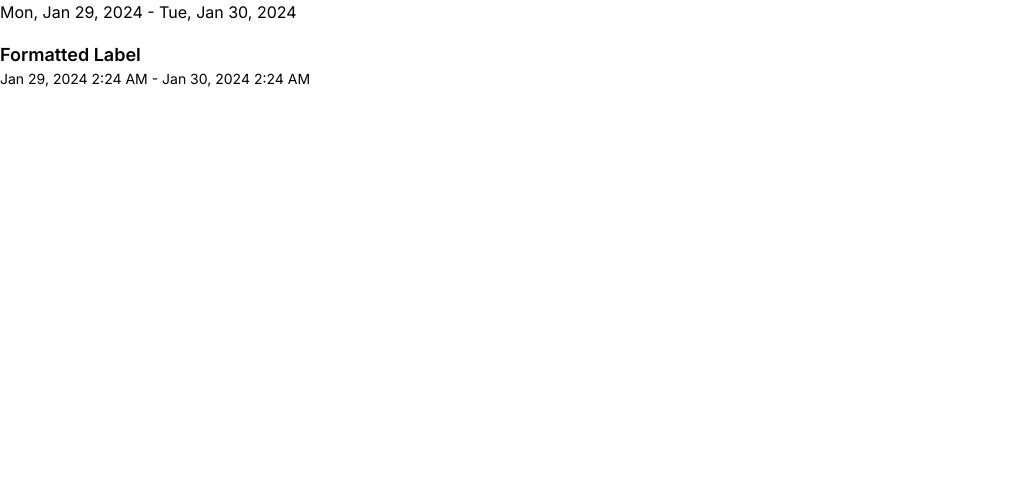
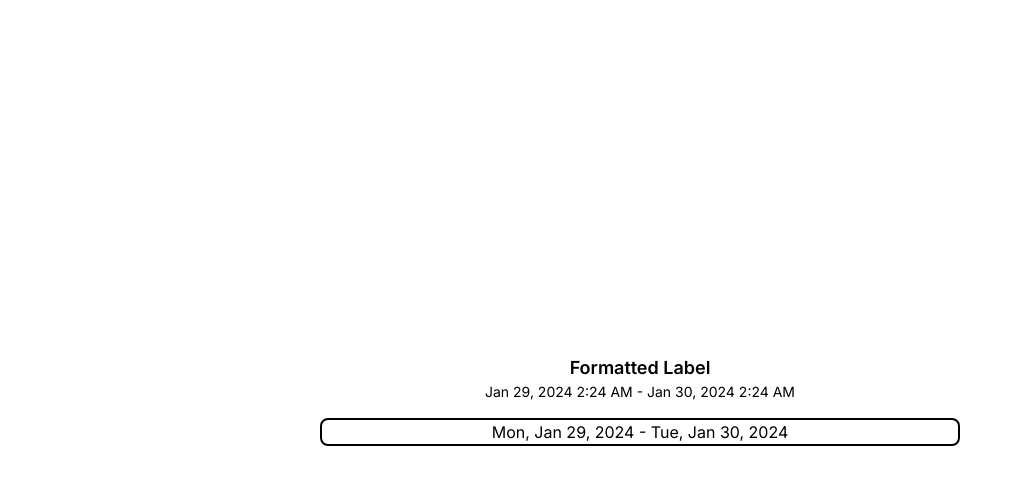
Before and after one commit to FernandoBoza/next-with-mantine, a Next.js app: page / in a window 1280 px wide. Shown: the top 484 px of the page, without its empty margins (0-1023 px from the left). Built offline with nearby package versions, Linux system fonts and the light colour scheme.

Commit message:
Reworked code base

```diff
--- a/app/CustomHooks.tsx
+++ /dev/null
@@ -1,17 +0,0 @@
-import {Dispatch, SetStateAction, useRef, useState} from "react";
-import {format} from "date-fns";
-import {compareAsc} from "date-fns/compareAsc";
-
-const useFormattedState = (initialValue: string[] | Date[]): [string, Dispatch<SetStateAction<string[] | Date[]>>] => {
-    const [state, setState] = useState(initialValue);
-    const isDateValid = (dateStr: Date | string | null) => dateStr && String(new Date(dateStr)) !== 'Invalid Date'
-    const formatForLabel = (dates: Date[] | string[]) => {
-        const sortedDates = [...dates].map(date => new Date(date)).sort(compareAsc);
-        return sortedDates && isDateValid(sortedDates[0]) && isDateValid(sortedDates[1]) ? `${format(sortedDates[0], 'EEE, MMM dd, yyyy')} - ${format(sortedDates[1], 'EEE, MMM dd, yyyy')}` : '';
-    };
-    const formattedState = formatForLabel(state);
-
-    return [formattedState, setState];
-}
-
-export {useFormattedState}
--- a/app/DateTimeRange.tsx
+++ b/app/DateTimeRange.tsx
@@ -1,16 +1,9 @@
-'use client'
-import React, {useState, MouseEvent, useEffect, Dispatch, SetStateAction} from 'react';
+import React, {useState, MouseEvent} from 'react';
 import {  rem, Popover } from '@mantine/core';
-import {TimeInput, DatePicker, DateInput, DatesRangeValue} from '@mantine/dates';
+import {TimeInput, DatePicker, DatesRangeValue} from '@mantine/dates';
 import { format } from "date-fns";
 import { IconChevronDown } from '@tabler/icons-react';
-import { DateAndTimeType } from "@/app/page";
-
-type DateTimeRangeType = {
-    getDatesAndTime: Dispatch<SetStateAction<DateAndTimeType>>,
-    dates: Date[],
-    time: string[]
-}
+import {DateTimeRangeType, isDateValid} from "@/app/shared";
 
 export function DateTimeRange({getDatesAndTime, dates, time}: DateTimeRangeType) {
     const [datesArray, setDatesArray] = useState(dates);
@@ -29,7 +22,6 @@ export function DateTimeRange({getDatesAndTime, dates, time}: DateTimeRangeType)
     const handleDateTimeInputChange = ({target: {value}}: React.ChangeEvent<HTMLInputElement>) => {
         setLabelDateTimeRange(value)
         const [pickUpDate, dropOffDate] = value.split(' - ')
-        const isDateValid = (dateStr: string) => String(new Date(dateStr)) !== 'Invalid Date'
 
         isDateValid(pickUpDate) && setDatesArray(prevDatesState => [new Date(pickUpDate), prevDatesState[1]])
         isDateValid(dropOffDate) && setDatesArray(prevDatesState => [prevDatesState[0], new Date(dropOffDate)])
@@ -70,7 +62,7 @@ export function DateTimeRange({getDatesAndTime, dates, time}: DateTimeRangeType)
         <Popover opened={showDateTimeRangePicker} onChange={handleClosePopover}  position="bottom" withArrow shadow="md" >
             <Popover.Target>
                 <input
-                    className={'w-full'}
+                    className={'w-full text-center border-2 border-black rounded-lg'}
                     type="text"
                     value={labelDateTimeRange}
                     onClick={() => setShowDateTimeRangePicker(true)}
--- a/app/page.tsx
+++ b/app/page.tsx
@@ -2,20 +2,18 @@
 import {DateTimeRange} from "@/app/DateTimeRange";
 import {addDays, format} from "date-fns";
 import {useEffect, useState} from "react";
-
-export type DateAndTimeType = {
-    dates: Date[],
-    time: string[]
-}
-
+import {DateAndTimeType, isDateValid} from "@/app/shared";
 
 const formatDateAndTime = ({dates, time}: DateAndTimeType) => {
     const formatStr = 'MMM dd, yyyy h:mm a'
     if ((dates[0] && dates[1] && time)){
         const [pickUpDate, dropOffDate] = dates
-        const pickupDateAndTime = new Date(pickUpDate).toLocaleDateString() + ' ' + time[0]
-        const dropOffDateAndTime = new Date(dropOffDate).toLocaleDateString() + ' ' + time[1]
-        return `${format(pickupDateAndTime, formatStr)} - ${format(dropOffDateAndTime, formatStr)}`
+        const pickupDateAndTime = `${new Date(pickUpDate).toLocaleDateString()} ${time[0]}`
+        const dropOffDateAndTime = `${new Date(dropOffDate).toLocaleDateString()} ${time[1]}`
+
+        if (isDateValid(pickupDateAndTime) && isDateValid(dropOffDateAndTime)){
+            return `${format(pickupDateAndTime, formatStr)} - ${format(dropOffDateAndTime, formatStr)}`
+        }
     }
     return ''
 }
@@ -35,15 +33,18 @@ export default function Home() {
     }, [pickUpDateAndTime, setPickUpDateAndTime]);
 
     return (
-        <main className="h-lvh">
-            <DateTimeRange dates={initialValue.dates} time={initialValue.time} getDatesAndTime={setPickUpDateAndTime} />
+        <main className="h-lvh flex flex-col justify-center gap-4">
 
             {pickUpDateAndTime && formattedLabel && (
-                <div className="mt-4">
+                <div className="w-1/2 mx-auto text-center">
                     <p className="text-lg font-semibold">Formatted Label</p>
                     <p className="text-sm">{formattedLabel}</p>
                 </div>
             )}
+
+            <div className="w-1/2 mx-auto">
+                <DateTimeRange dates={initialValue.dates} time={initialValue.time} getDatesAndTime={setPickUpDateAndTime} />
+            </div>
         </main>
-      );
+    );
 }
--- /dev/null
+++ b/app/shared.ts
@@ -0,0 +1,14 @@
+import {Dispatch, SetStateAction} from "react";
+
+export const isDateValid = (dateStr: string) => String(new Date(dateStr)) !== 'Invalid Date'
+
+export type DateTimeRangeType = {
+    getDatesAndTime: Dispatch<SetStateAction<DateAndTimeType>>,
+    dates: Date[],
+    time: string[]
+}
+
+export type DateAndTimeType = {
+    dates: Date[],
+    time: string[]
+}
```
